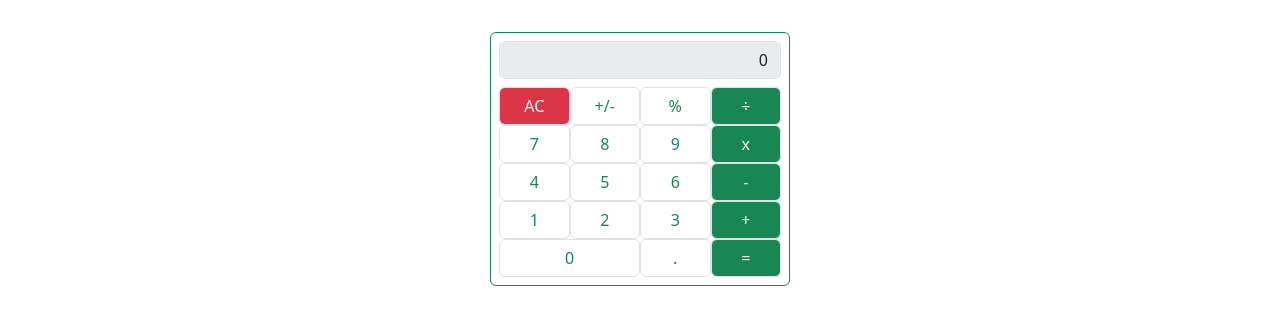
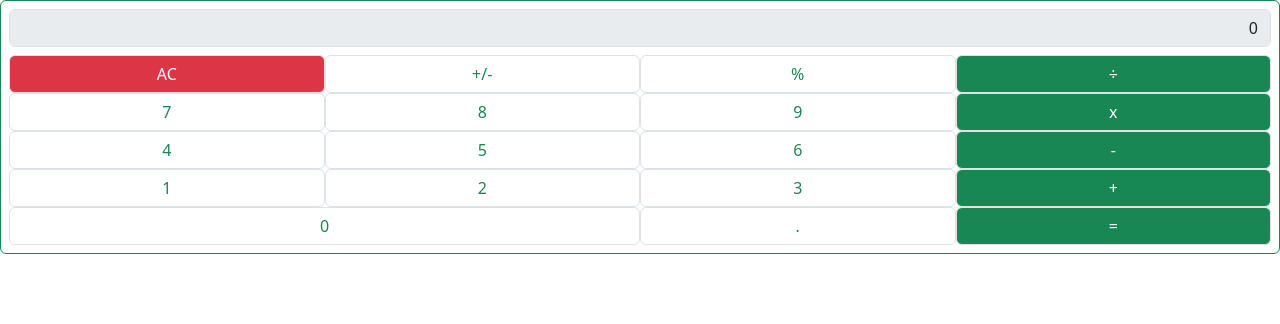
Before and after one commit to M-Anwar-Hussaini/Math-Magicians, a React (Create React App) app: page / in a window 1280 px wide. Shown: the top 324 px of the page. Built offline with nearby package versions, Linux system fonts and the light colour scheme.

Commit message:
Reactore Calculator component anc clean code

```diff
--- a/src/components/Calculator.jsx
+++ b/src/components/Calculator.jsx
@@ -3,12 +3,27 @@ import Button from './Button';
 import CalculationBar from './CalculationBar';
 import calculate from '../logic/calculate';
 
-const style = {
-  width: '300px',
-  margin: '32px auto',
-};
-
-const symbols = ['AC', '+/-', '%', '÷', '7', '8', '9', 'x', '4', '5', '6', '-', '1', '2', '3', '+', '0', '.', '='];
+const symbols = [
+  'AC',
+  '+/-',
+  '%',
+  '÷',
+  '7',
+  '8',
+  '9',
+  'x',
+  '4',
+  '5',
+  '6',
+  '-',
+  '1',
+  '2',
+  '3',
+  '+',
+  '0',
+  '.',
+  '=',
+];
 
 const rightButtons = ['÷', 'x', '-', '+', '='];
 const initObject = {
@@ -34,12 +49,20 @@ const Calculator = () => {
     } else if (rightButtons.includes(btnName)) {
       btnType = 'success';
     }
-    return <Button value={btnName} col={btnName === '0' ? 6 : 3} key={btnName} btnType={btnType} click={() => btnClickHandler(btnName)} />;
+    return (
+      <Button
+        value={btnName}
+        col={btnName === '0' ? 6 : 3}
+        key={btnName}
+        btnType={btnType}
+        click={() => btnClickHandler(btnName)}
+      />
+    );
   });
 
   return (
-    <div className="row border border-success p-2 rounded" style={style}>
-      <CalculationBar value={displayValue} />
+    <div className="border border-success p-2 rounded">
+      <CalculationBar className="row" value={displayValue} />
       {elements}
     </div>
   );
```
